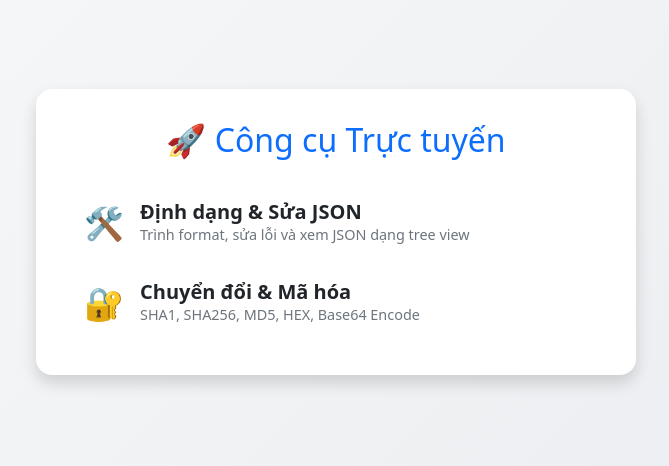
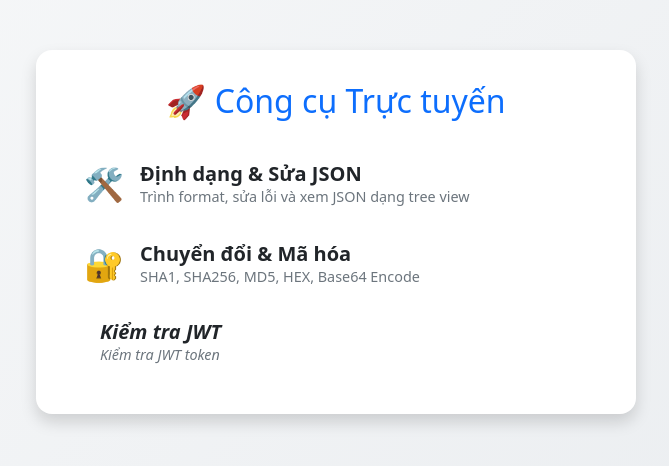
Before and after one commit to ThanHuuTuan/thanhuutuan.github.io, a plain HTML site: page index.html in a window 1280 px wide. Shown: the part 168-634 px from the top of the page, without its empty margins (304-973 px from the left). Drawn offline with nearby package versions, Linux system fonts and the light colour scheme.

Commit message:
Update index.html

```diff
--- a/index.html
+++ b/index.html
@@ -32,6 +32,13 @@
         <p>SHA1, SHA256, MD5, HEX, Base64 Encode</p>
       </div>
     </a>
+    <a href="jwt.html" class="menu-item">
+      <div class="menu-icon"><i class="bxl bx-jwt" /></div>
+      <div class="menu-text">
+        <h5>Kiểm tra JWT</h5>
+        <p>Kiểm tra JWT token</p>
+      </div>
+    </a>
   </div>
 </body>
 </html>
```
